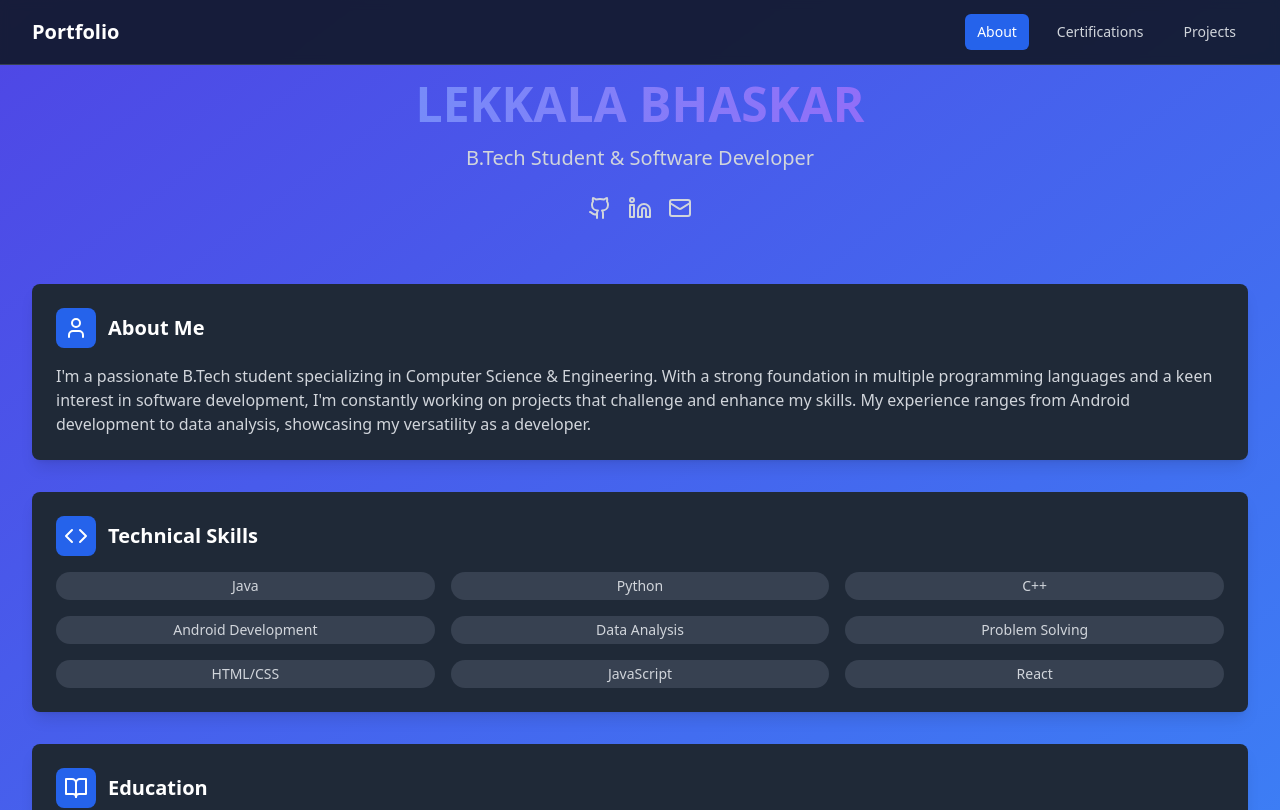
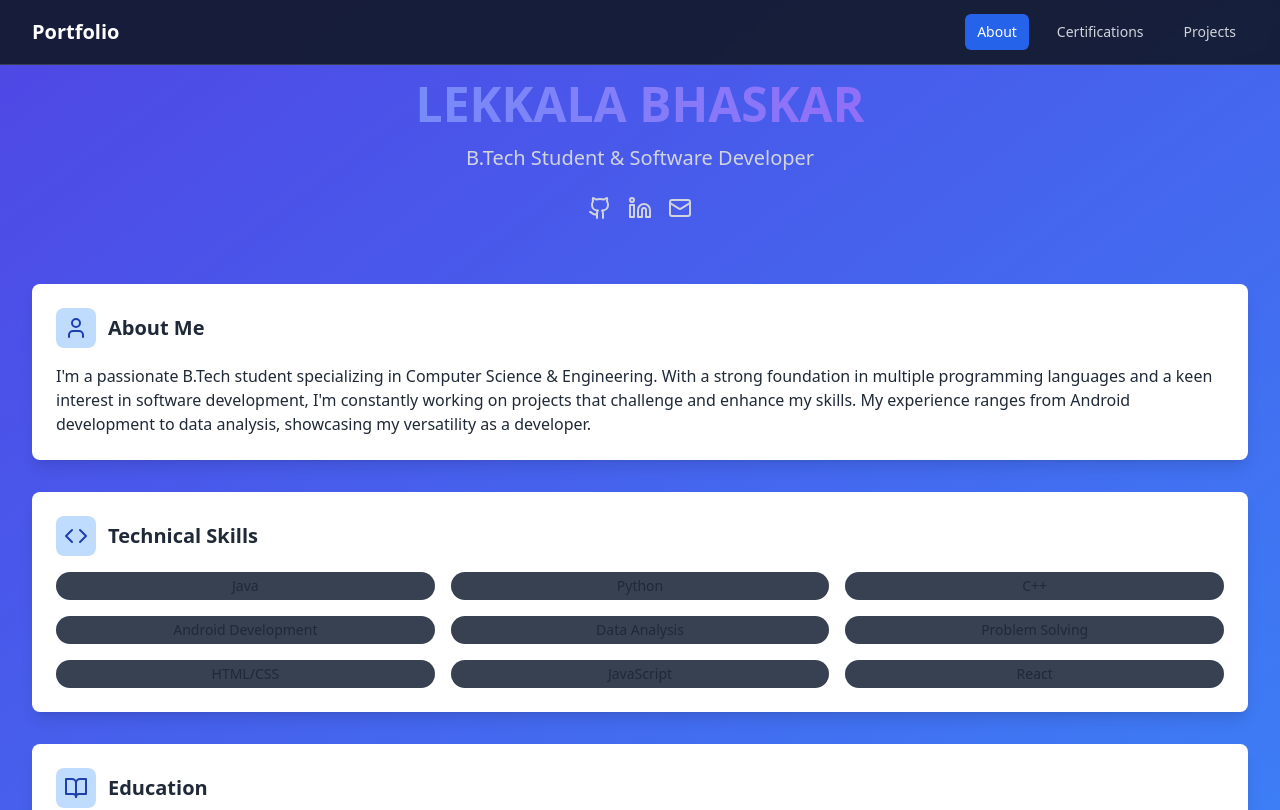
Before and after one commit to LEKKALA-BHASKAR/portfolio, a React (Vite) app: page / in a window 1280 px wide. Shown: the top 810 px of the page. Built offline with nearby package versions, Linux system fonts and the light colour scheme.

Commit message:
Update ProfileCard.tsx

```diff
--- a/src/components/ProfileCard.tsx
+++ b/src/components/ProfileCard.tsx
@@ -4,20 +4,27 @@ interface ProfileCardProps {
   title: string;
   icon: ReactNode;
   content: ReactNode;
+  isDarkMode: boolean; // New prop to toggle light/dark mode
 }
 
-const ProfileCard: React.FC<ProfileCardProps> = ({ title, icon, content }) => {
+const ProfileCard: React.FC<ProfileCardProps> = ({ title, icon, content, isDarkMode }) => {
   return (
-    <div className="bg-gray-800 rounded-lg p-6 shadow-lg hover:shadow-xl transition-shadow">
+    <div
+      className={`rounded-lg p-6 shadow-lg hover:shadow-xl transition-shadow ${
+        isDarkMode ? 'bg-gray-800 text-gray-300' : 'bg-white text-gray-900'
+      }`}
+    >
       <div className="flex items-center mb-4">
-        <div className="p-2 bg-blue-600 rounded-lg mr-3">
+        <div
+          className={`p-2 rounded-lg mr-3 ${
+            isDarkMode ? 'bg-blue-600 text-white' : 'bg-blue-200 text-blue-800'
+          }`}
+        >
           {icon}
         </div>
         <h2 className="text-xl font-semibold">{title}</h2>
       </div>
-      <div className="text-gray-300">
-        {content}
-      </div>
+      <div>{content}</div>
     </div>
   );
 };
```
